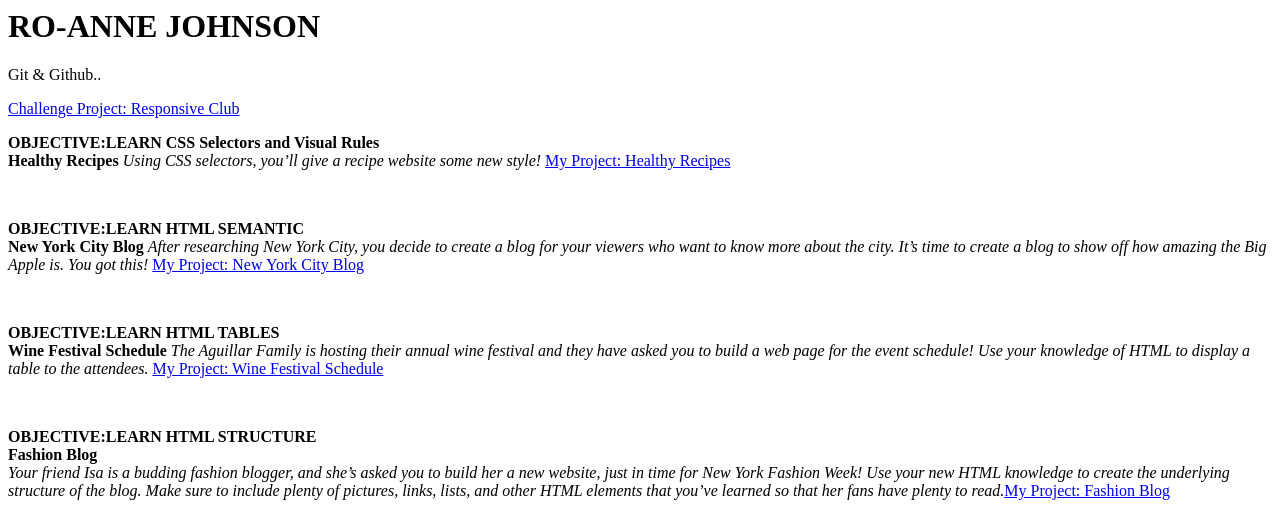
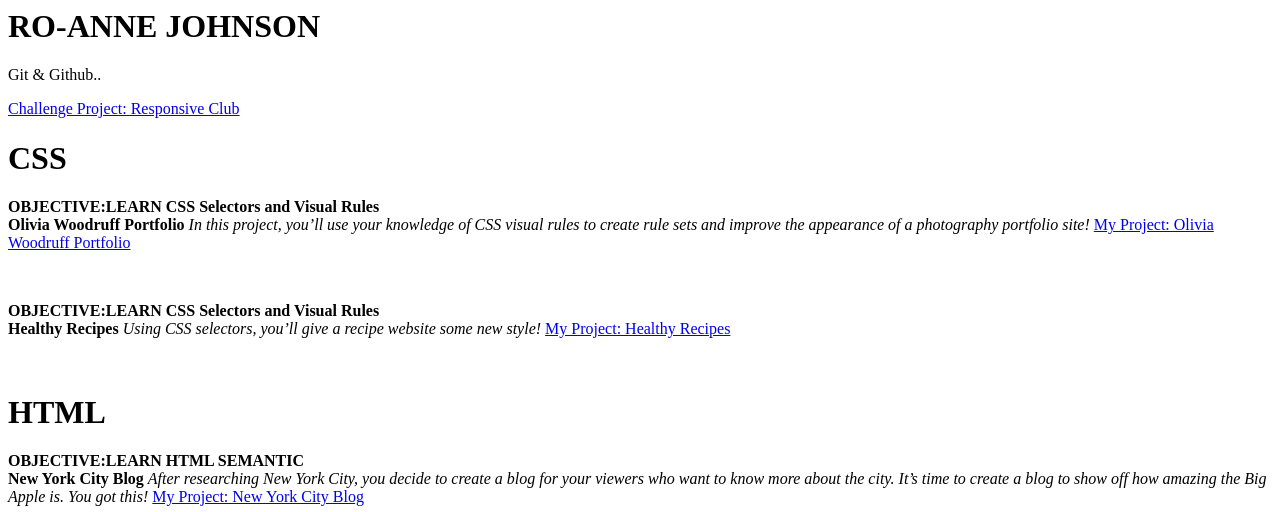
Before and after one commit to Roannej/Roannej.github.io, a plain HTML site: page index.html in a window 1280 px wide. Shown: the top 512 px of the page. Drawn offline with Linux system fonts and the light colour scheme.

Commit message:
Add Olivia Woodruff Portfolio
Codecademy Project: Learn CSS Selectors & Visual Rules

```diff
--- a/index.html
+++ b/index.html
@@ -6,10 +6,20 @@
 
   <p><a href="https://roannej.github.io/responsive-club/">Challenge Project: Responsive Club</a></p>
 
+  <h1>CSS</h1>
+
+  <p><strong>OBJECTIVE&colon;LEARN CSS Selectors and Visual Rules</strong>
+  <br><strong>Olivia Woodruff Portfolio</strong>
+  <em>In this project, you’ll use your knowledge of CSS visual rules to create rule sets
+    and improve the appearance of a photography portfolio site!</em>
+    <a href="https://roannej.github.io/olivia-woodruff-portfolio/" target="_blank">My Project: Olivia Woodruff Portfolio</a></p><br>
+
   <p><strong>OBJECTIVE&colon;LEARN CSS Selectors and Visual Rules</strong>
   <br><strong>Healthy Recipes</strong>
   <em>Using CSS selectors, you’ll give a recipe website some new style!</em>
     <a href="https://roannej.github.io/healthy-recipes/" target="_blank">My Project: Healthy Recipes</a></p><br>
+
+  <h1>HTML</h1>
 
   <p><strong>OBJECTIVE&colon;LEARN HTML SEMANTIC</strong>
   <br><strong>New York City Blog</strong>
```
